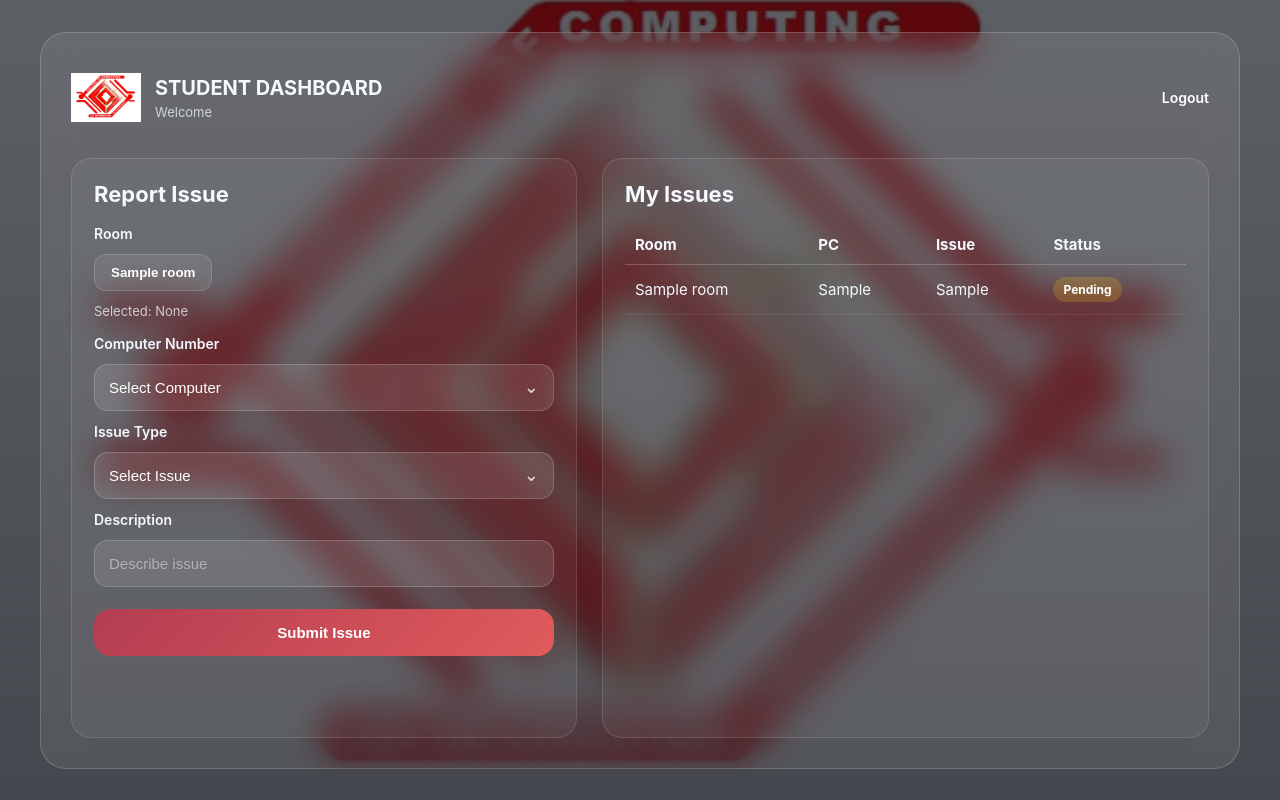
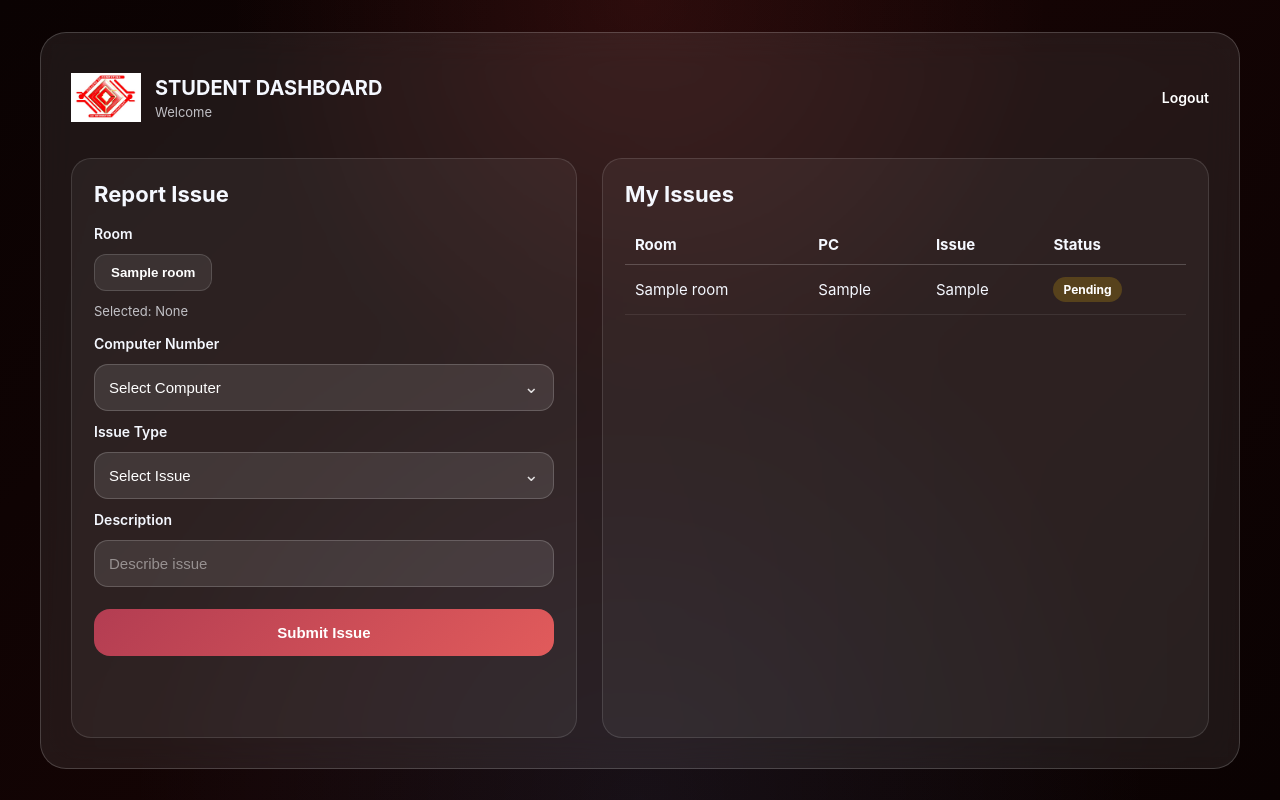
Before and after one commit to paulkurtBuhiaTimoteo/SYSTEM, a Flask app: template templates/student_dashboard.html in a window 1280 px wide. Run offline with Flask 3, Linux system fonts and the light colour scheme; the template is opened without the code that fills it: most values are stand-ins (such as "Sample title", 1, 10 or a date in 2020).

Commit message:
remove student dashboard background image

```diff
--- a/templates/student_dashboard.html
+++ b/templates/student_dashboard.html
@@ -20,10 +20,10 @@ body{
   font-family:Inter,system-ui,sans-serif;
   color:var(--text);
   background:
-    linear-gradient(rgba(6,10,18,.65),rgba(6,10,18,.75)),
-    url("/static/formysystem.jpg") center/cover no-repeat fixed;
+    radial-gradient(circle at top, rgba(255,80,80,0.12), transparent 40%),
+    radial-gradient(circle at bottom, rgba(110,168,255,0.08), transparent 50%),
+    linear-gradient(135deg,#0a0202,#140404,#0a0202);
 }
-
 .page{
   min-height:100vh;
   display:flex;
```
